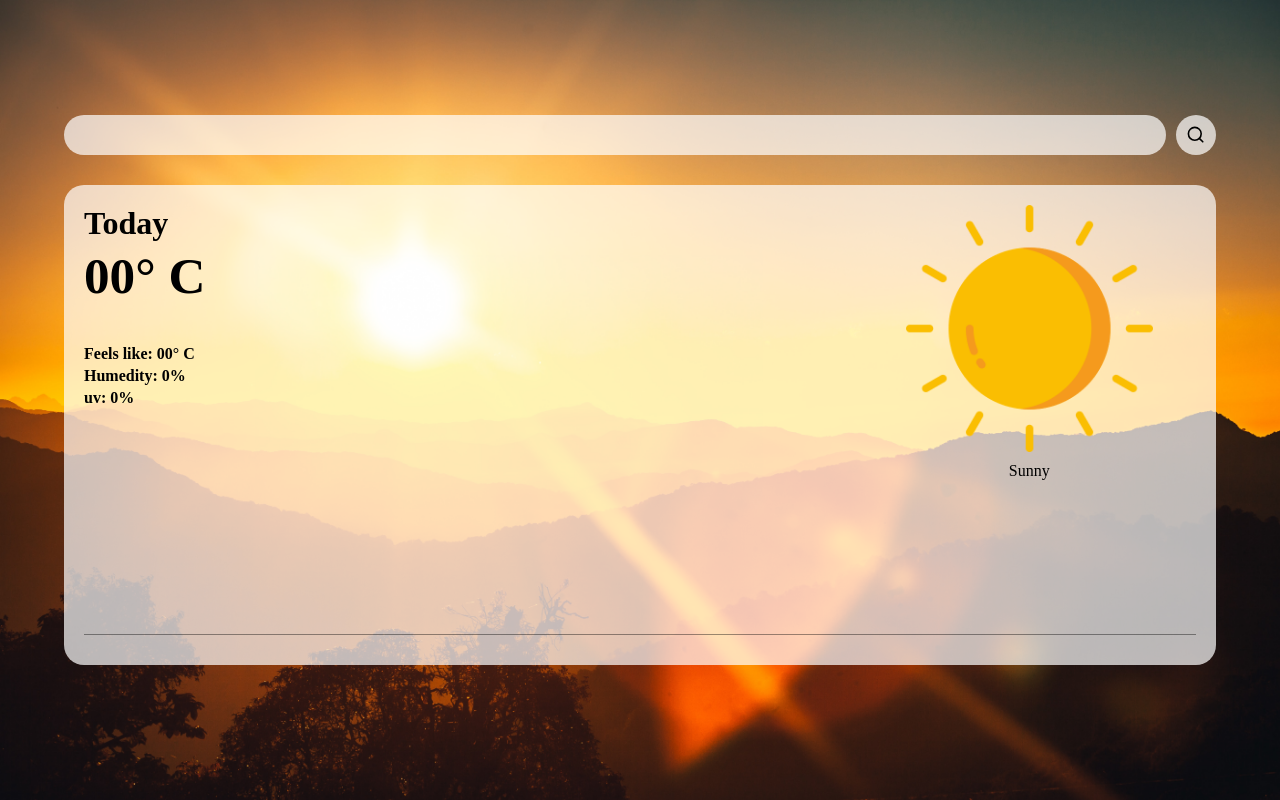
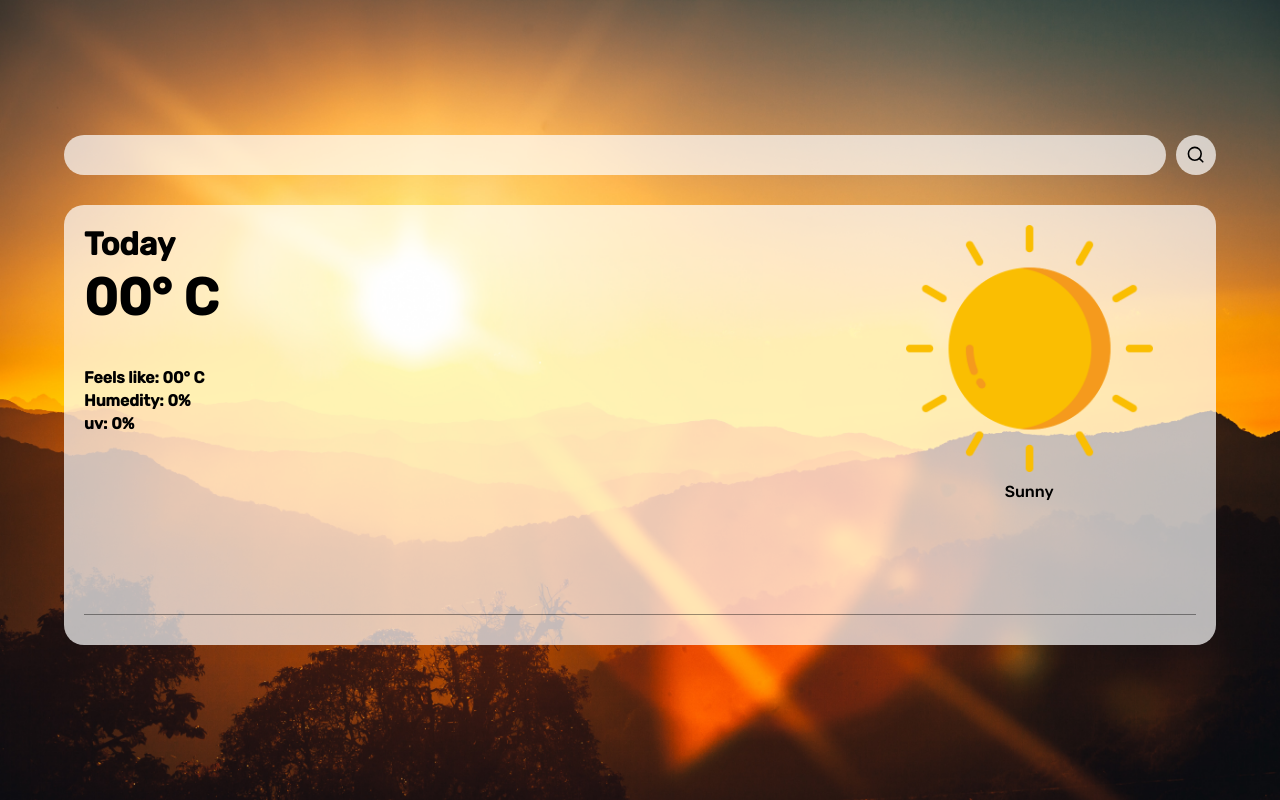
Before and after one commit to FlorenciaNahirS/weather, a plain HTML site: page index.html in a window 1280 px wide. Drawn offline with nearby package versions, Linux system fonts and the light colour scheme; no server answers.

Commit message:
Cambia el tipo de fuente

```diff
--- a/scss/styles.scss
+++ b/scss/styles.scss
@@ -1,7 +1,9 @@
+@import url('https://fonts.googleapis.com/css2?family=Rubik:wght@300;500&display=swap');
 *{
     margin:0;
     padding:0;
     box-sizing: border-box;
+    font-family: 'Rubik', sans-serif;
 }
 
 body{
@@ -51,7 +53,7 @@ $radius: 20px;
     }
     .weather{
         background-color: rgba(#fff, .7);
-        height: 60vh;
+        height: 55vh;
         margin: 30px 0 20px;
         border-radius: $radius;
         padding: 20px;
```
Also changed, not shown: css/styles.css, 1 other file.
